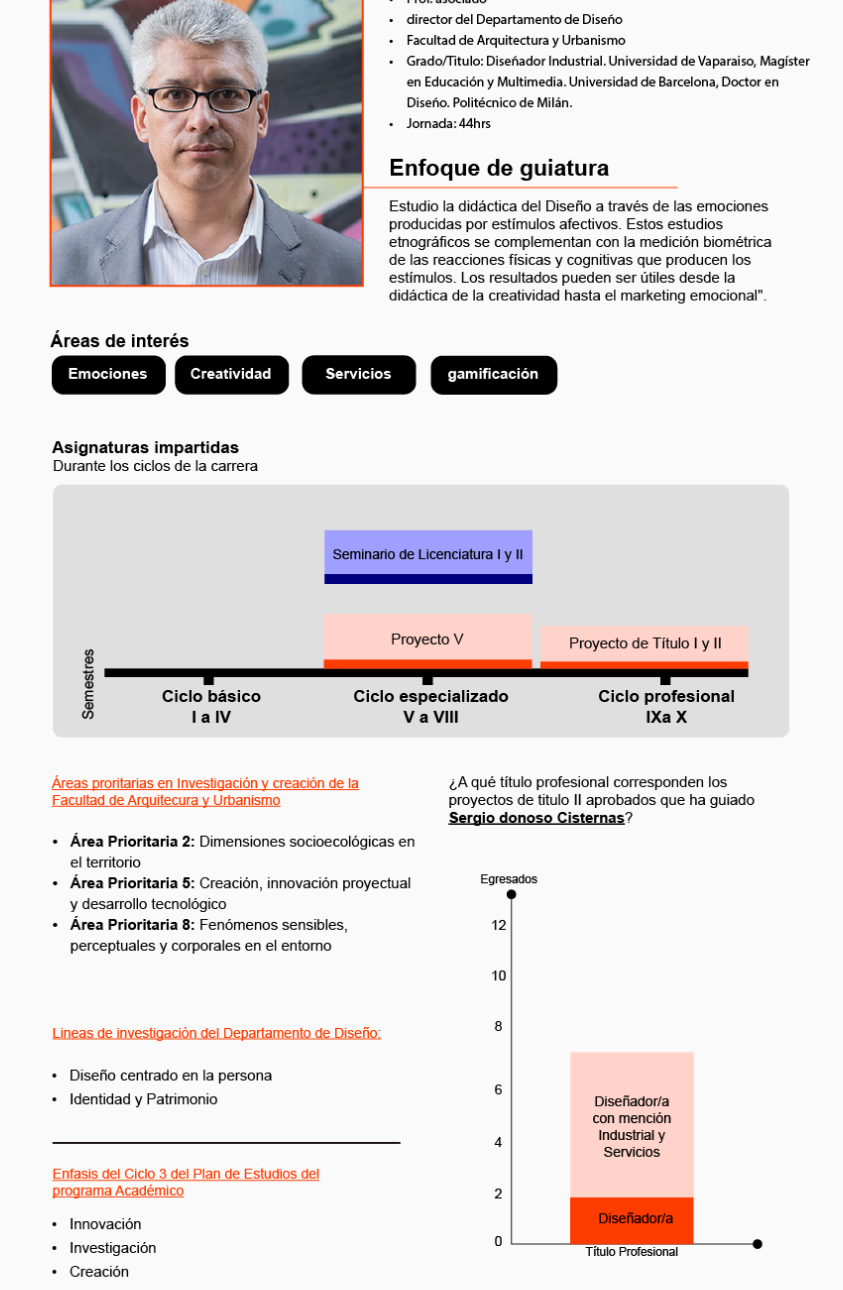
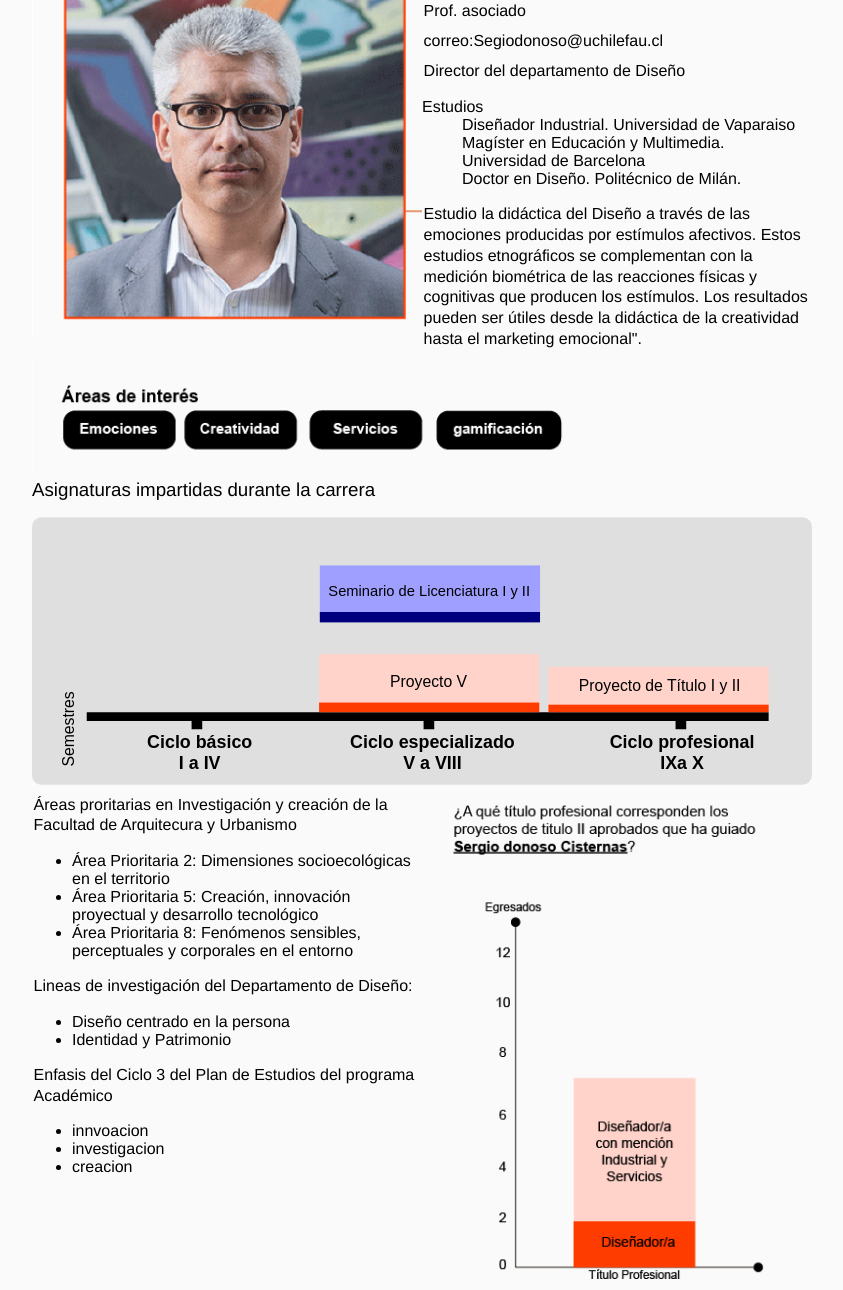
Before and after one commit to InigoVasquez/entrega_final, a plain HTML site: page profes.html in a window 1280 px wide. Shown: the part 311-1601 px from the top of the page, without its empty margins (218-1061 px from the left). Drawn offline with Linux system fonts and the light colour scheme; no server answers.

Commit message:
Add files via upload

```diff
--- a/css/style.css
+++ b/css/style.css
@@ -264,3 +264,38 @@ div.otro{
         width:100%;
     }
 }
+
+
+div.info{
+}
+
+div.info div.medio{
+    width:50%;
+    float:left;
+}
+
+
+@media (orientation: portrait){
+    div.info div.medio{
+        width:100%
+    }
+}
+
+div.info div.completo{
+    width:100%;
+    clear:both;
+}
+
+
+div.completo img, div.medio img{
+    max-width: 100%
+}
+
+div.completo img, div.medio img, div.completo object, div.medio object{
+    width: 100%;
+}
+
+div.completo h1, div.medio h1{
+    margin-top: 0;
+    font-weight: bold
+}
--- a/profes.html
+++ b/profes.html
@@ -35,11 +35,115 @@
             </select>
         </header>
         <main>
-            <div class="doble">
-                 <div class="idea">
-                    <img src="viz/prototipo-1.webp" id="primera"/>
-                    <img src="viz/prototipo-2.webp" id="segunda" class="esconde"/>
-                </div>
+
+          <div class="info" id="primera">
+
+              <div class="medio"><img src="viz/images/prototipo-1_01.png"></div>
+
+              <div class="medio">
+                  <h1> PhD. Sergio Donoso Cisternas </h1>
+                  <p> Prof. asociado</p>
+                  <p> correo:Segiodonoso@uchilefau.cl</p>
+                  <p> Director del departamento de Diseño</p>
+                <dl>
+                  <dt> Estudios</dt>
+                  <dd> Diseñador Industrial. Universidad de Vaparaiso</dd>
+                  <dd> Magíster en Educación y Multimedia. Universidad de Barcelona</dd>
+                  <dd>  Doctor en Diseño. Politécnico de Milán.</dd>
+                  </dl>
+              <P> Estudio la didáctica del Diseño a través de las emociones producidas por estímulos afectivos. Estos estudios etnográficos se complementan con la medición biométrica de las reacciones físicas y cognitivas que producen los estímulos. Los resultados pueden ser útiles desde la didáctica de la creatividad hasta el marketing emocional".</P>
+
+            </div>
+
+
+              <div class="completo"><img src="viz/images/prototipo-1_03.png"></div>
+
+              <div class="completo">
+              <h3> Asignaturas impartidas durante la carrera</h3>
+                <object data="viz/SVG/asignaturas.svg" type="image/svg+xml"></object>
+
+
+              </div>
+
+              <div class="medio">
+                  <p> Áreas proritarias en Investigación y creación de la Facultad de Arquitecura y Urbanismo </p>
+                  <ul>
+                      <li> Área Prioritaria 2: Dimensiones socioecológicas en el territorio</li>
+                      <li> Área Prioritaria 5: Creación, innovación proyectual y desarrollo tecnológico</li>
+                      <li> Área Prioritaria 8: Fenómenos sensibles, perceptuales y corporales en el entorno</li>
+                  </ul>
+
+                  <p> Lineas de investigación del Departamento de Diseño:</p>
+                  <ul>
+                      <li> Diseño centrado en la persona</li>
+                      <li> Identidad y Patrimonio</li>
+                  </ul>
+                  <p> Enfasis del Ciclo 3 del Plan de Estudios del programa Académico</p>
+                  <ul>
+                      <li> innvoacion</li>
+                      <li> investigacion</li>
+                      <li> creacion</li>
+                  </ul>
+
+              </div>
+
+              <div class="medio"><img src="viz/images/prototipo-1_06.png"></div>
+
+              <div class="completo"><img src="viz/images/prototipo-1_07.png"></div>
+
+              <div class="completo"><img src="viz/images/prototipo-1_08.png"></div>
+
+            </div>
+
+          <div class="info esconde" id="segunda">
+
+               <div class="medio"><img src="viz/images/prototipo-2-copia_01.png"></div>
+
+              <div class="medio">
+                  <h1> Jacob Bustamante Salazar </h1>
+                  <p> correo:correo@uchilefau.cl</p>
+              <h3> Academico adscrito a la escuela de pregado, con jerarquizacion en proceso</h3>
+                <dl>
+                  <dt> Estudios</dt>
+                  <dd> Diseñador. Universidad de Chile</dd>
+                  </dl>
+              <P>Estudio la didáctica del Diseño a través de las emociones producidas por estímulos afectivos. Estos estudios etnográficos se complementan con la medición biométrica de las reacciones físicas y cognitivas que producen los estímulos. Los resultados pueden ser útiles desde la didáctica de la creatividad hasta el marketing emocional".</P>
+
+            </div>
+
+              <div class="completo"><img src="viz/images/prototipo-2-copia_03.png"></div>
+
+              <div class="completo"><img src="viz/images/prototipo-2-copia_04.png"></div>
+
+              <div class="medio">
+                  <p> Áreas proritarias en Investigación y creación de la Facultad de Arquitecura y Urbanismo </p>
+                  <ul>
+                      <li> Área Prioritaria 7: Culturas visuales, materiales-inmateriales y mediales</li>
+                      <li> Área Prioritaria 8: Fenómenos sensibles, perceptuales y corporales en el entorno</li>
+                  </ul>
+
+                  <p> Lineas de investigación del Departamento de Diseño:</p>
+                  <ul>
+                      <li> Diseño centrado en la persona</li>
+                      <li> Morfología, Percepción y Color</li>
+                      <li> Estudios Visuales y Mediales</li>
+                  </ul>
+                  <p> Enfasis del Ciclo 3 del Plan de Estudios del programa Académico</p>
+                  <ul>
+                      <li> innvoacion</li>
+                      <li> investigacion</li>
+                  </ul>
+              </div>
+
+              <div class="medio"><img src="viz/images/prototipo-2-copia_06.png"></div>
+
+              <div class="completo"><img src="viz/images/prototipo-2-copia_07.png"></div>
+
+              <div class="completo"><img src="viz/images/prototipo-2-copia_08.png"></div>
+
+            </div>
+
+
                 <div class="uno">
                     <p>¿Cómo se relaciona su nota aprobatoria previa, de Proyecto de Título I, con la nota definida por la comisión examinadora de Proyecto de Título II?</p>
                     <svg xmlns="http://www.w3.org/2000/svg" viewBox="0 0 65 65" id="slope"></svg>
@@ -50,6 +154,7 @@
                 </div>
                 <hr/>
             </div>
+
             <h2></h2>
             <table>
                 <thead>
```
Also changed, not shown: viz/SVG/asignaturas.svg (added), viz/asignaturas.svg (added), viz/images/prototipo-1_01.png (added), viz/images/prototipo-1_02.png (added), viz/images/prototipo-1_03.png (added), viz/images/prototipo-1_04.png (added), viz/images/prototipo-1_05.png (added), viz/images/prototipo-1_06.png (added), viz/images/prototipo-1_07.png (added), viz/images/prototipo-1_08.png (added), viz/images/prototipo-2-copia_01.png (added), viz/images/prototipo-2-copia_02.png (added), viz/images/prototipo-2-copia_03.png (added), viz/images/prototipo-2-copia_04.png (added), 4 more files.
